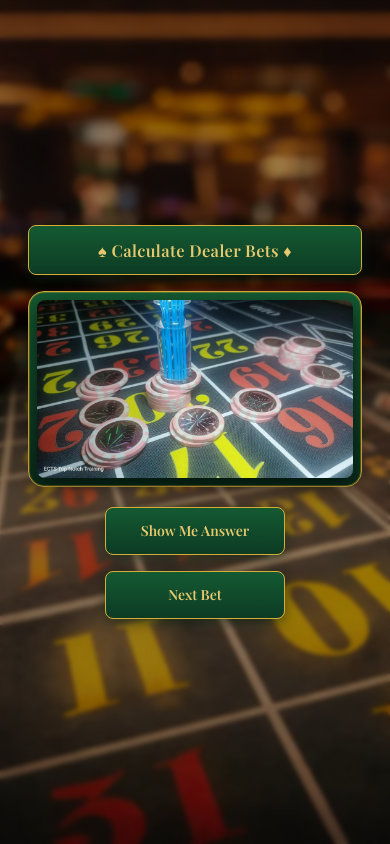
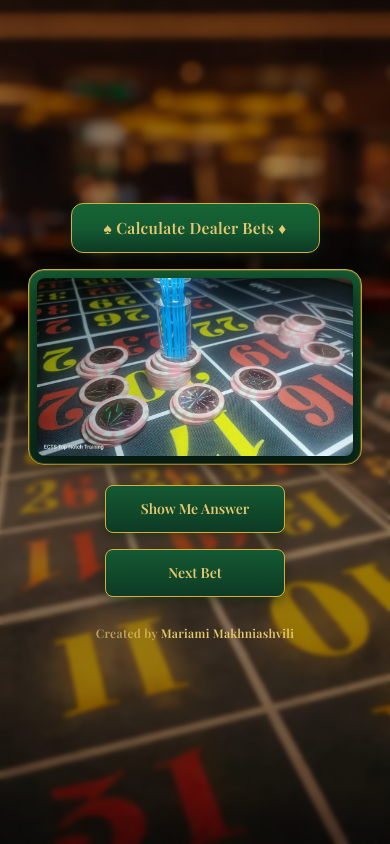
Before and after one commit to mariamo101/Calculate-Dealer-Bets, a React (Create React App) app: page / in a window 390 px wide. Built offline with nearby package versions, Linux system fonts and the light colour scheme.

Commit message:
Improve responsive layout and add author credit

```diff
--- a/src/App.js
+++ b/src/App.js
@@ -65,18 +65,19 @@ function App() {
           {/* Title */}
           <h1
             className="
-    w-full max-w-[560px] text-center
-    px-4 sm:px-6 py-3
+    w-fit max-w-[calc(100vw-32px)]
+    text-center
+    px-8 sm:px-10 py-3
     font-semibold font-['Playfair_Display']
-    tracking-wide text-[#E6C96E]
-    bg-gradient-to-b from-[#145A32] to-[#0D3B24]
-    rounded-lg border border-[#D4AF37]
+    tracking-[0.02em] text-[#E6C96E]
+    bg-gradient-to-b from-[#166534] via-[#145A32] to-[#0D3B24]
+    rounded-xl border border-[#D4AF37]
     shadow-[0_4px_12px_rgba(9,40,21,0.5)]
-    shadow-[0_0_15px_rgba(214,169,55,0.6)]
+    shadow-[0_0_18px_rgba(214,169,55,0.45)]
     whitespace-nowrap
-    landscape:hidden
+    [@media(orientation:landscape)_and_(max-height:434px)]:hidden
   "
-            style={{ fontSize: "clamp(16px, 4.2vw, 26px)" }}
+            style={{ fontSize: "clamp(13px, 4vw, 26px)" }}
           >
             ♠︎ Calculate Dealer Bets ♦︎
           </h1>
@@ -97,6 +98,27 @@ function App() {
             <FlashCard onClick={handleToggleAnswer} isOpen={showAnswer} />
             <Button onClick={handleNextBet} />
           </div>
+          {/* Footer */}
+          <p
+            className="
+        mt-3
+        text-xs sm:text-sm
+        text-[#E6C96E]/70
+        tracking-wide
+        font-['Playfair_Display']
+        text-center
+      "
+          >
+            Created by{" "}
+            <a
+              href="https://github.com/mariamo101"
+              target="_blank"
+              rel="noopener noreferrer"
+              className="text-[#E6C96E] hover:underline"
+            >
+              Mariami Makhniashvili
+            </a>
+          </p>
         </div>
       </div>
     </div>
--- a/src/components/Button.jsx
+++ b/src/components/Button.jsx
@@ -9,6 +9,7 @@ function Button({ onClick }) {
         bg-gradient-to-b from-[#145A32] to-[#0D3B24] rounded-lg
         border border-[#D4AF37]
         shadow-[0_4px_12px_rgba(9,40,21,0.5)]
+    shadow-[0_0_18px_rgba(214,169,55,0.45)]
         hover:shadow-[0_0_20px_rgba(230,201,110,0.7)]
         transition-all duration-300 ease-in-out
       "
```
